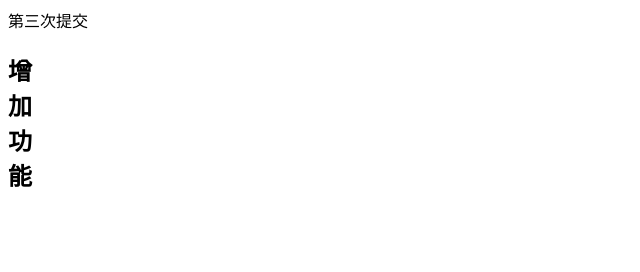
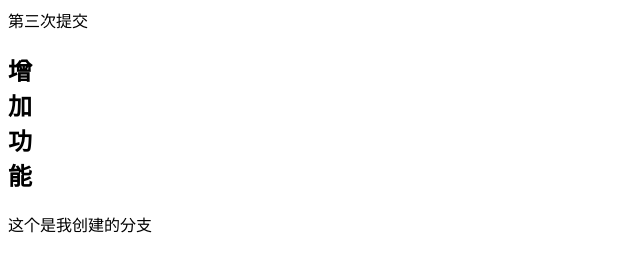
Before and after one commit to ouzhanguo/diyigechangku, a website: page index.html in a window 1280 px wide. Shown: the whole page, without its empty margins (0-640 px from the left). Drawn offline with Linux system fonts and the light colour scheme.

Commit message:
提交分支到创库

```diff
--- a/index.html
+++ b/index.html
@@ -15,7 +15,7 @@
 <body>
     第三次提交
     <h2 id="fdsf">增加功能</h2>
-
+    <span>这个是我创建的分支</span>
 </body>
 
 </html>
```
